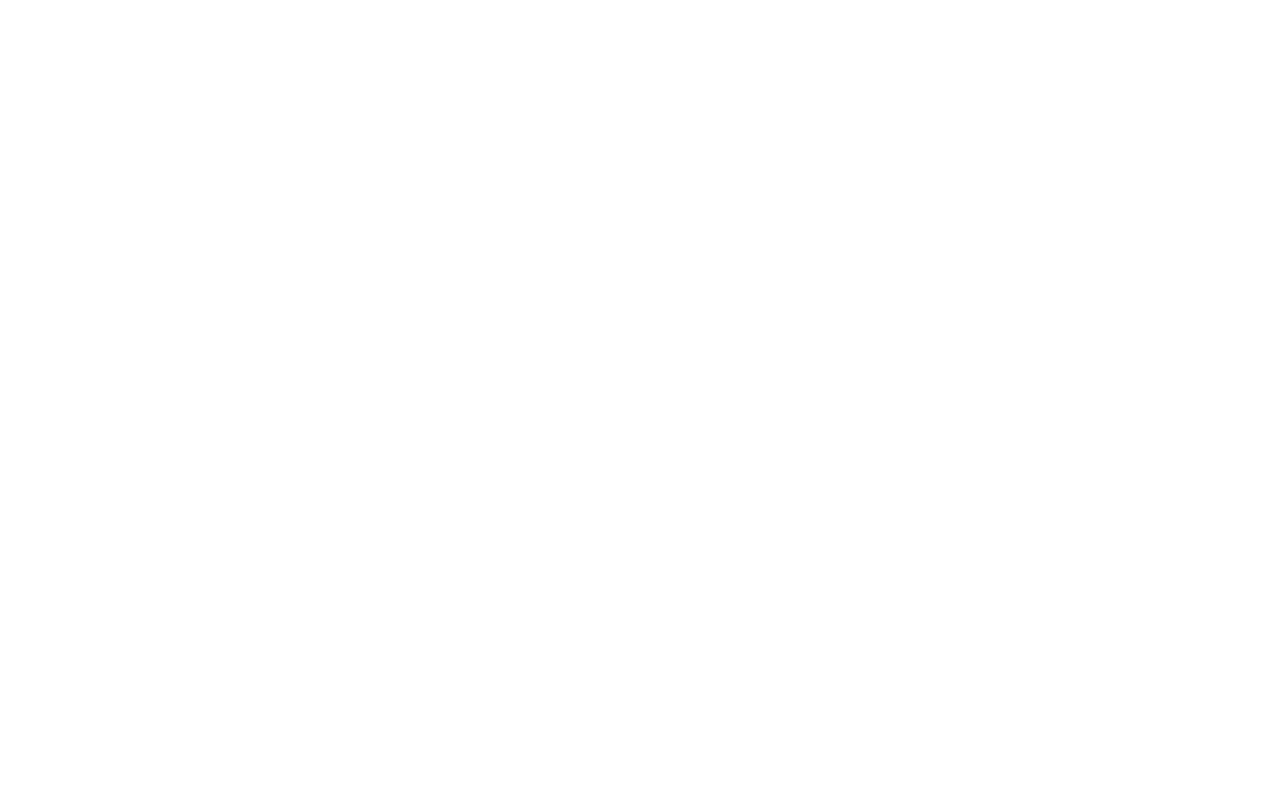
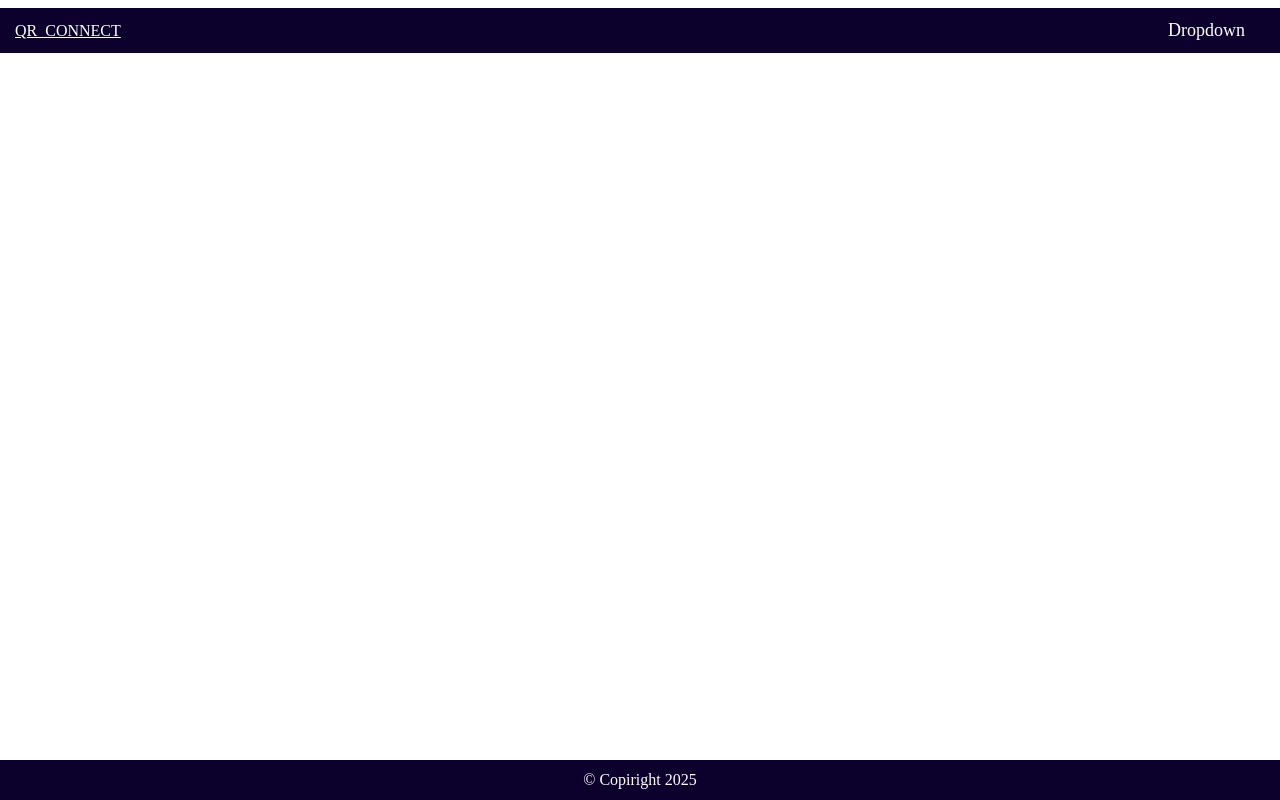
Before and after one commit to shansty/first_assigment, a React (Create React App) app in the folder front/: page / in a window 1280 px wide. Built offline with nearby package versions, Linux system fonts and the light colour scheme.

Commit message:
Add footer and header (with logo and dropdown menu)

```diff
--- a/front/package.json
+++ b/front/package.json
@@ -3,6 +3,7 @@
   "version": "0.1.0",
   "private": true,
   "dependencies": {
+    "@fortawesome/fontawesome-svg-core": "^6.7.2",
     "@testing-library/dom": "^10.4.0",
     "@testing-library/jest-dom": "^6.6.3",
     "@testing-library/react": "^16.2.0",
--- a/front/src/App.tsx
+++ b/front/src/App.tsx
@@ -3,6 +3,7 @@
 import MainPage from './pages/MainPage';
 import Header from './utils_components/Header';
 import Footer from './utils_components/Footer';
+import './App.css';
 
 const App: React.FC = () => {
 
--- /dev/null
+++ b/front/src/assets.d.ts
@@ -0,0 +1,4 @@
+declare module '*.jpg' {
+    const value: string;
+    export default value;
+  }
--- a/front/src/utils_components/Footer.tsx
+++ b/front/src/utils_components/Footer.tsx
@@ -1,9 +1,9 @@
 import React from 'react';
 
-const Footer = () => {
+const Footer: React.FC  = () => {
     return (
-        <div>
-
+        <div className='footer_container'>
+            <p> &copy; Copiright 2025</p>
         </div>
     );
 }
--- a/front/src/utils_components/Header.tsx
+++ b/front/src/utils_components/Header.tsx
@@ -1,9 +1,26 @@
 import React from 'react';
+import logo from '../assets/logo.jpg';
 
-const Header = () => {
+import './utils.css'
+
+
+const Header: React.FC = () => {
     return (
-        <div>
-
+        <div className='header_container'>
+            <div className='logo'>
+                <i className="fa fa-qrcode"></i>
+                <a href="http://google.com">QR_Connect</a>
+            </div>
+            <div className="dropdown">
+                <button className="dropbtn">Dropdown
+                    <i className="fa fa-caret-down"></i>
+                </button>
+                <div className="dropdown-content">
+                    <a href="#">Profile</a>
+                    <a href="#">Link 2</a>
+                    <a href="#">Link 3</a>
+                </div>
+            </div>
         </div>
     );
 }
--- /dev/null
+++ b/front/src/utils_components/utils.css
@@ -0,0 +1,84 @@
+.header_container {
+    display: flex;
+    justify-content: space-between;
+    align-items: center;
+    background-color: rgb(12, 1, 45);
+    width: 100%;
+    left: 0;
+    height: 45px;
+    position: fixed;
+    padding: 0 5px;
+}
+
+.logo {
+    padding: 10px;
+    font-size: 18x;
+    text-transform: uppercase;
+    font-weight: 400;
+}
+
+.logo a {
+    color: #ffffff;
+}
+
+.dropdown {
+    float: left;
+    overflow: hidden;
+}
+
+
+.dropdown .dropbtn {
+    font-size: 18px;
+    border: none;
+    outline: none;
+    color: white;
+    padding: 14px 40px;
+    background-color: inherit;
+    font-family: inherit;
+    margin: 0;
+}
+
+.dropdown:hover .dropbtn {
+    background-color: rgb(23, 9, 100);
+}
+
+.dropdown-content {
+    display: none;
+    position: absolute;
+    background-color: #f9f9f9;
+    min-width: 160px;
+    box-shadow: 0px 8px 16px 0px rgba(0, 0, 0, 0.2);
+    z-index: 1;
+}
+
+
+.dropdown-content a {
+    float: none;
+    color: black;
+    padding: 12px 16px;
+    text-decoration: none;
+    display: block;
+    text-align: left;
+}
+
+.dropdown-content a:hover {
+    background-color: #ddd;
+}
+
+.dropdown:hover .dropdown-content {
+    display: block;
+}
+
+
+.footer_container {
+    height: 5%;
+    position: fixed;
+    left: 0;
+    bottom: 0;
+    width: 100%;
+    background-color: rgb(12, 1, 45);
+    color: white;
+    display: flex;
+    align-items: center;
+    justify-content: center;
+}
```
Also changed, not shown: front/src/assets/logo.jpg (added).
